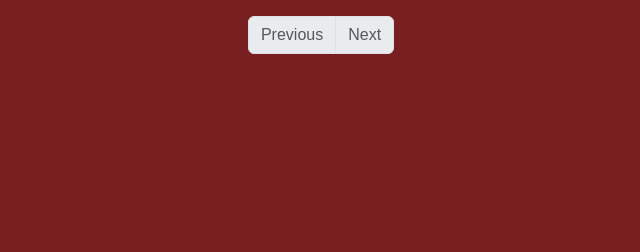
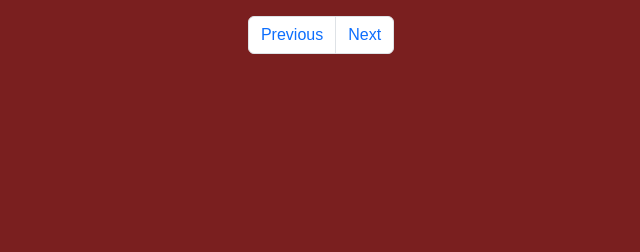
Before and after one commit to kopii09/appdev, a Flask app: template SSIS_Web/templates/course.html in a window 1280 px wide. Shown: the part 257-509 px from the top of the page, without its empty margins (319-959 px from the left). Run offline with Flask 3, Linux system fonts and the light colour scheme; the template is opened without the code that fills it: values that come from a table or form of the project are taken from there, others are empty; some libraries are stand-ins or nearby versions.

Commit message:
Fixed course pagination

```diff
--- a/SSIS_Web/course/course_model.py
+++ b/SSIS_Web/course/course_model.py
@@ -125,17 +125,19 @@ class CourseManager:
             return []
 
 
+
     @classmethod
     def count_courses(cls):
         try:
             cur = cls.mysql.connection.cursor(dictionary=True)
-            cur.execute("SELECT COUNT(*) AS count FROM courses")
+            cur.execute("SELECT COUNT(*) AS count FROM course")  # <--- fix here
             count = cur.fetchone()['count']
             cur.close()
             return count
         except Exception as e:
             print(f"Error counting courses: {e}")
             return 0
+
 
     @classmethod
     def is_duplicate(cls, code):
--- a/SSIS_Web/templates/course.html
+++ b/SSIS_Web/templates/course.html
@@ -133,18 +133,10 @@
       </tbody>
     </table>
 
-    <!-- Pagination Controls -->
+
     <nav aria-label="Course pagination">
       <ul class="pagination justify-content-center">
-        {% if page > 1 %}
-          <li class="page-item">
-            <a class="page-link" href="{{ url_for('course.list_courses', page=page-1) }}">Previous</a>
-          </li>
-        {% else %}
-          <li class="page-item disabled">
-            <span class="page-link">Previous</span>
-          </li>
-        {% endif %}
+        <li class="page-item"><a class="page-link" href="{{ url_for('course.list_courses', page=page-1 if page > 1 else 1) }}">Previous</a></li>
 
         {% for p in range(1, total_pages + 1) %}
           <li class="page-item {% if p == page %}active{% endif %}">
@@ -152,17 +144,12 @@
           </li>
         {% endfor %}
 
-        {% if page < total_pages %}
-          <li class="page-item">
-            <a class="page-link" href="{{ url_for('course.list_courses', page=page+1) }}">Next</a>
-          </li>
-        {% else %}
-          <li class="page-item disabled">
-            <span class="page-link">Next</span>
-          </li>
-        {% endif %}
+        <li class="page-item"><a class="page-link" href="{{ url_for('course.list_courses', page=page+1 if page < total_pages else total_pages) }}">Next</a></li>
       </ul>
     </nav>
+
+
+
   </div>
 </div>
 
```
Also changed, not shown: SSIS_Web/course/course_controller.py (+12 -3 lines).
